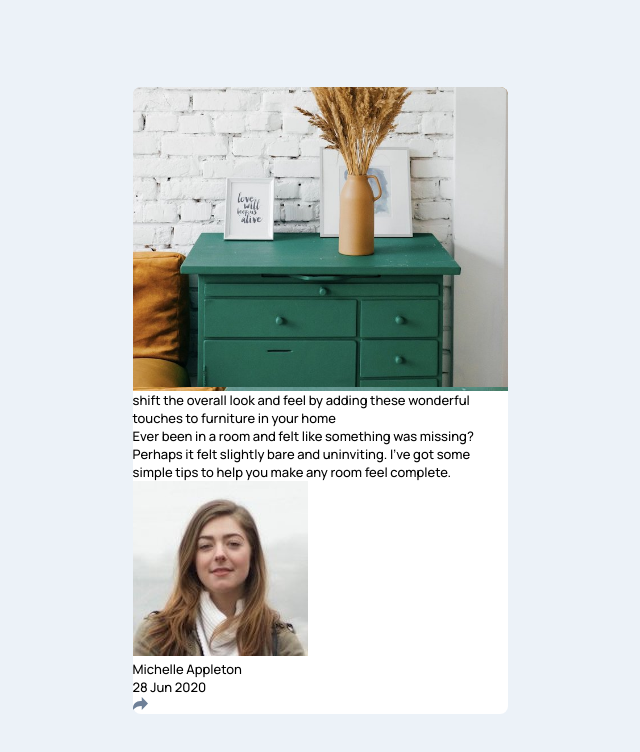
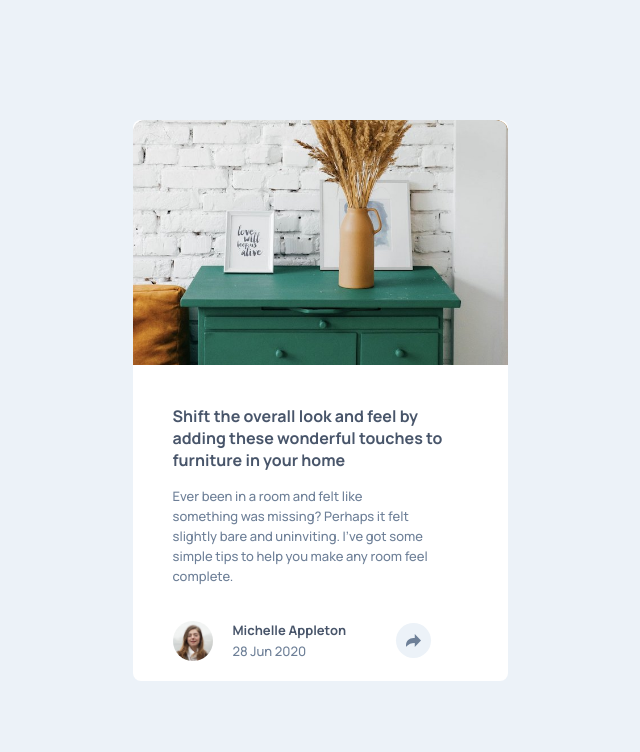
Before and after one commit to mikej321/article-preview, a website built with webpack: page dist/index.html in a window 1280 px wide. Shown: the whole page, without its empty margins (320-960 px from the left). Built offline with nearby package versions, Linux system fonts and the light colour scheme.

Commit message:
finish styling

```diff
--- a/src/index.js
+++ b/src/index.js
@@ -26,7 +26,7 @@ function component() {
 
     const myCardHeader = document.createElement('div');
     myCardHeader.classList.add('myCardHeader');
-    myCardHeader.textContent = `shift the overall look and feel
+    myCardHeader.textContent = `Shift the overall look and feel
     by adding these wonderful touches to furniture in your home`;
 
     const myCardBody = document.createElement('div');
@@ -53,13 +53,16 @@ function component() {
     userDate.classList.add('userDate');
     userDate.textContent = '28 Jun 2020';
 
+    const buttonContainer = document.createElement('div');
+    buttonContainer.classList.add('buttonContainer');
     const button = document.createElement('img');
     button.src = myImage5;
     button.classList.add('myButton');
+    buttonContainer.append(button);
 
     userInfo.append(profilePic);
     userInfo.append(userData);
-    userInfo.append(button);
+    userInfo.append(buttonContainer);
 
     userData.append(userName);
     userData.append(userDate);
--- a/src/style.css
+++ b/src/style.css
@@ -51,49 +51,90 @@ body {
     background-color: white;
     font-family: 'Manrope semi-bold';
     border-radius: 8px;
+    display: grid;
+    grid-template-areas: "image"
+                         "body";
+    gap: 4rem;
 }
 
 .myHeaderDiv {
     background: url(./images/drawers.jpg) no-repeat;
-    border-radius: 8px 8px 0 0;
-
+    border-radius: 12px 12px 0 0;
+    width: 375px;
+    height: 245px;
+    overflow: hidden;
+    grid-area: image;
 }
 
 .myHeaderImg {
     max-width: 375px;
-    border-radius: 8px 8px 0 0;
+    border-radius: 12px 12px 0 0;
 }
 
 .myCard {
-
+    grid-area: body;
+    display: grid;
+    grid-template-areas: "header"
+                         "paragraph"
+                         "user";
+    padding-inline: 4rem;
+    gap: 1.5rem;
 }
 
 .myCardHeader {
-
+    font-family: 'Manrope bold';
+    font-size: 1.6rem;
+    grid-area: header;
+    color: var(--very-dark-grayish-blue);
 }
 
 .myCardBody {
-
+    grid-area: paragraph;
+    max-width: 257px;
+    line-height: 2rem;
+    margin-bottom: 2rem;
+    color: var(--desaturated-dark-blue);
 }
 
 .userInfo {
-
+    display: flex;
+    gap: 2rem;
+    align-items: center;
+    grid-area: user;
+    margin-bottom: 2rem;
 }
 
 .profilePic {
-
+    width: 40px;
+    height: 40px;
+    border-radius: 50%;
 }
 
 .userData {
-
+    margin-right: 3rem;
+    display: flex;
+    flex-direction: column;
+    gap: .25rem;
 }
 
 .userName {
-
+    font-family: 'Manrope bold';
+    color: var(--very-dark-grayish-blue);
+    font-size: 1.3rem;
 }
 
 .userDate {
+    color: var(--desaturated-dark-blue);
+}
 
+.buttonContainer {
+    width: 35px;
+    height: 35px;
+    display: flex;
+    align-items: center;
+    justify-content: center;
+    border-radius: 50%;
+    background-color: var(--light-grayish-blue);
 }
 
 .myButton {
```
